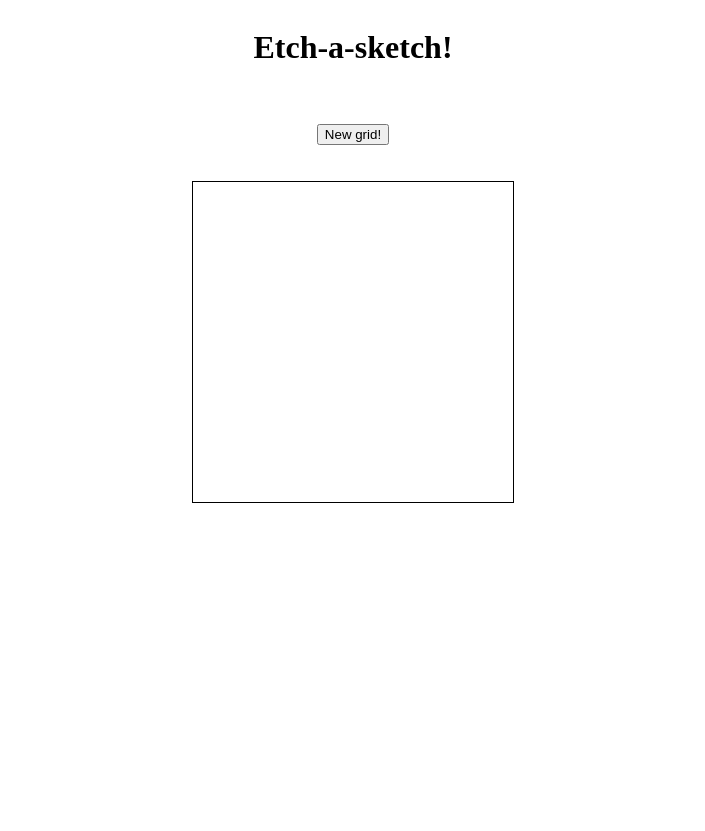
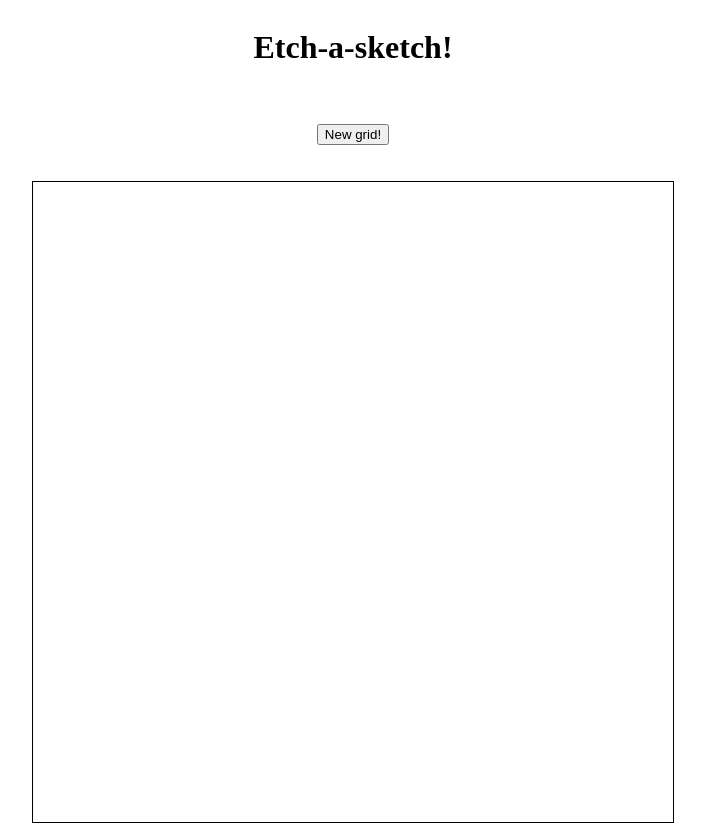
Before and after one commit to Celus8/etch-a-sketch, a plain HTML site: page index.html in a window 1280 px wide. Shown: the whole page, without its empty margins (287-992 px from the left). Before the commit the page ends 800 px from the top, so only its background shows below. Drawn offline with Linux system fonts and the light colour scheme.

Commit message:
Make grid size always the same

```diff
--- a/script.js
+++ b/script.js
@@ -13,6 +13,13 @@ function createGrid(dim) {
     }
 
     let gridDivs = document.querySelectorAll("#canvas div div")
+
+    let size = 640 / dim;
+
+    gridDivs.forEach((currentValue) => {
+        currentValue.style.cssText = `width: ${size}px; height: ${size}px;`;
+    })
+
     gridDivs.forEach((currentValue) => {
         currentValue.addEventListener("mouseenter", () => {
         currentValue.style.backgroundColor = "black";
--- a/style.css
+++ b/style.css
@@ -12,7 +12,7 @@ body {
 }
 
 #canvas div div {
-    width: 20px;
-    height: 20px;
+    width: 40px;
+    height: 40px;
     flex-shrink: 0;
 }
```
